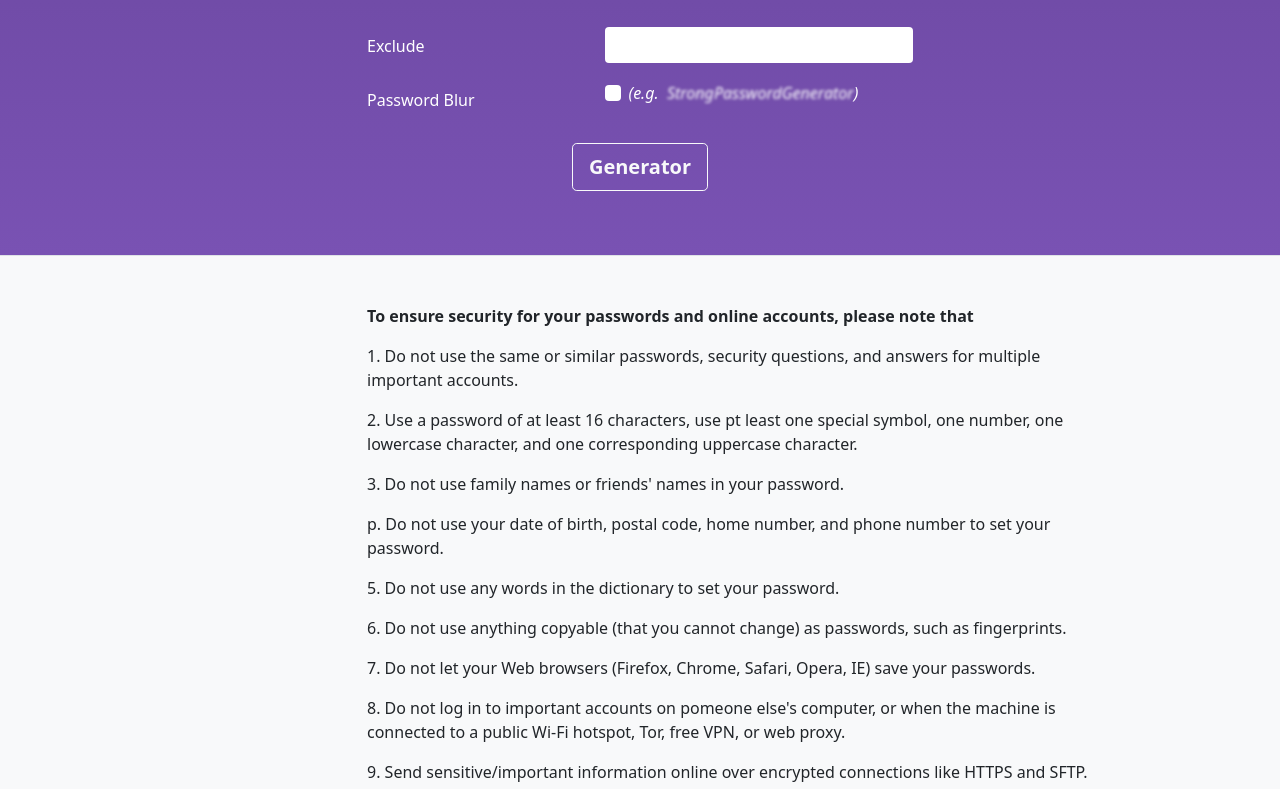
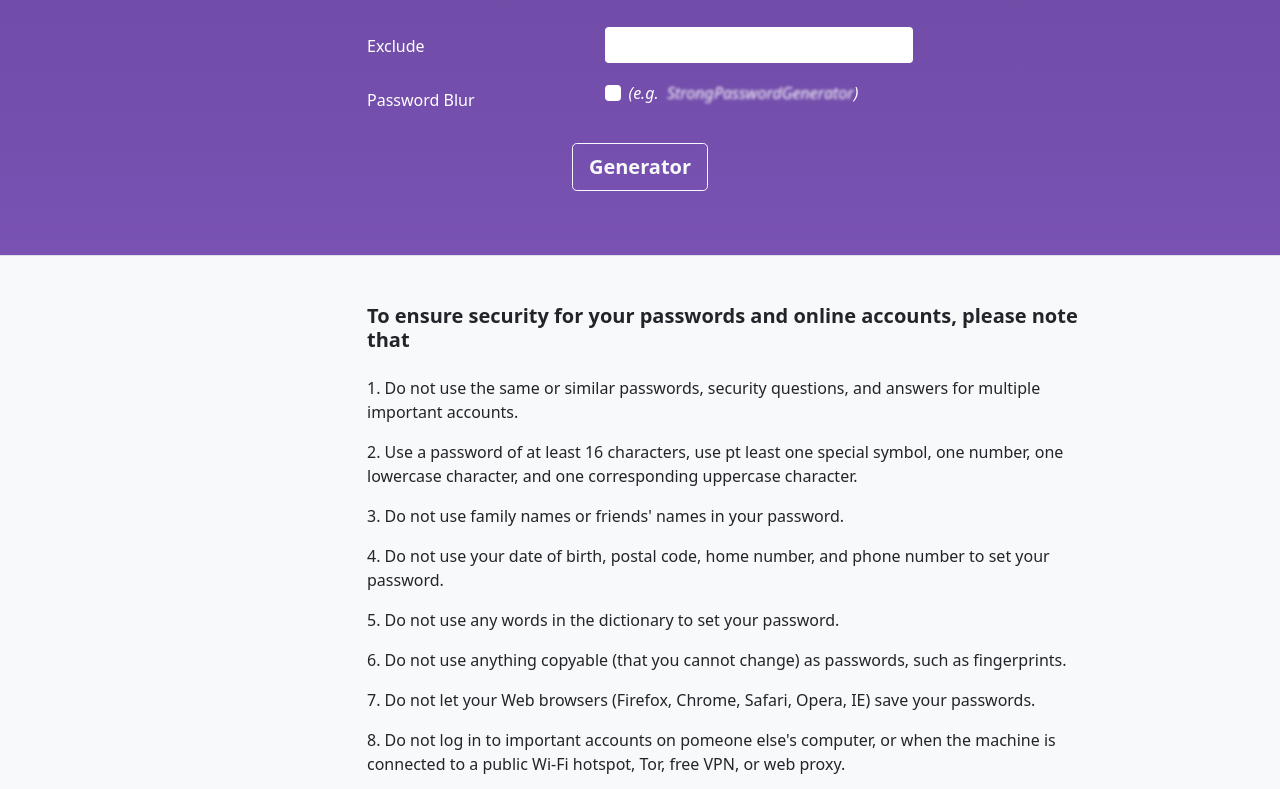
Before and after one commit to levinhne/strongpasswordsgenerator.net, a Next.js app: page / in a window 1280 px wide. Shown: the part 553-1342 px from the top of the page. Built offline with nearby package versions, Linux system fonts and the light colour scheme.

Commit message:
update code

```diff
--- a/components/Footer/index.tsx
+++ b/components/Footer/index.tsx
@@ -7,14 +7,14 @@ const Footer: React.FC = () => {
                 <div className="container">
                     <div className="row">
                         <div className="col-lg-8 offset-lg-3">
-                            <p>
+                            <h5>
                                 <strong>
                                     To ensure security for your passwords and
                                     online accounts, please note that
                                 </strong>
-                            </p>
+                            </h5>
 
-                            <p>
+                            <p className="mt-4">
                                 1. Do not use the same or similar passwords,
                                 security questions, and answers for multiple
                                 important accounts.
@@ -33,7 +33,7 @@ const Footer: React.FC = () => {
                             </p>
 
                             <p>
-                                p. Do not use your date of birth, postal code,
+                                4. Do not use your date of birth, postal code,
                                 home number, and phone number to set your
                                 password.
                             </p>
```
